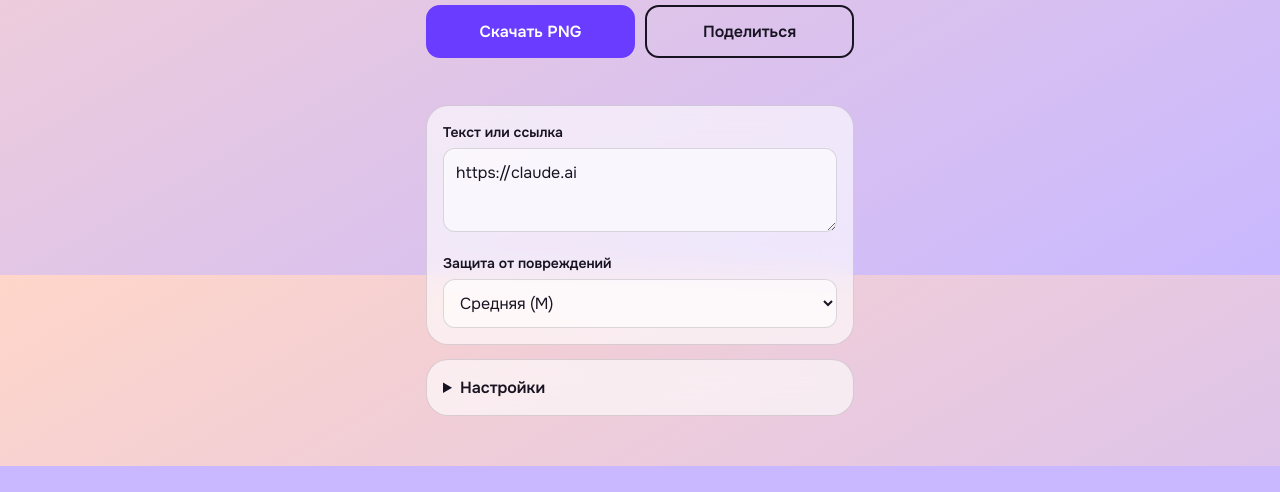
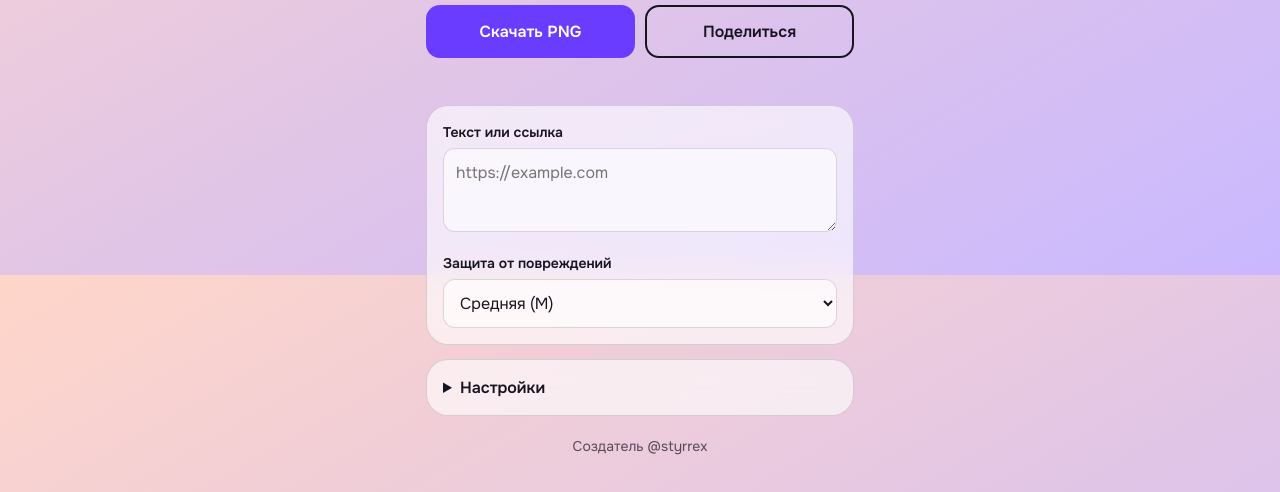
Before and after one commit to Styrrex/QR-generator, a plain HTML site: page index.html in a window 1280 px wide. Shown: the part 525-1017 px from the top of the page. Before the commit the page ends 991 px from the top, so only its background shows below. Drawn offline with nearby package versions, Linux system fonts and the light colour scheme.

Commit message:
Add files via upload

```diff
--- a/index.html
+++ b/index.html
@@ -39,6 +39,7 @@ details[open] summary{margin-bottom:14px}
 .presets button.on{border-color:var(--ink)}
 .reset{width:100%;margin-top:14px;font-weight:400;font-size:15px;border-color:var(--ln)}
 .hint{font-size:14px;opacity:.75;margin:0 0 14px;min-height:1.4em}
+.by{text-align:center;font-size:14px;opacity:.7;margin-top:20px}
 :focus-visible{outline:3px solid var(--ac);outline-offset:2px}
 </style>
 </head>
@@ -55,7 +56,7 @@ details[open] summary{margin-bottom:14px}
 
   <div class="card">
     <label for="txt">Текст или ссылка</label>
-    <textarea id="txt" placeholder="https://example.com">https://claude.ai</textarea>
+    <textarea id="txt" placeholder="https://example.com"></textarea>
     <label class="gap" for="lvl">Защита от повреждений</label>
     <select id="lvl">
       <option value="L">Низкая (L)</option>
@@ -82,6 +83,7 @@ details[open] summary{margin-bottom:14px}
     </div>
     <button class="reset" id="reset" type="button">Сбросить настройки</button>
   </details>
+  <footer class="by">Создатель @styrrex</footer>
 </main>
 
 <script src="https://cdnjs.cloudflare.com/ajax/libs/qrcode-generator/1.4.4/qrcode.min.js"></script>
```
